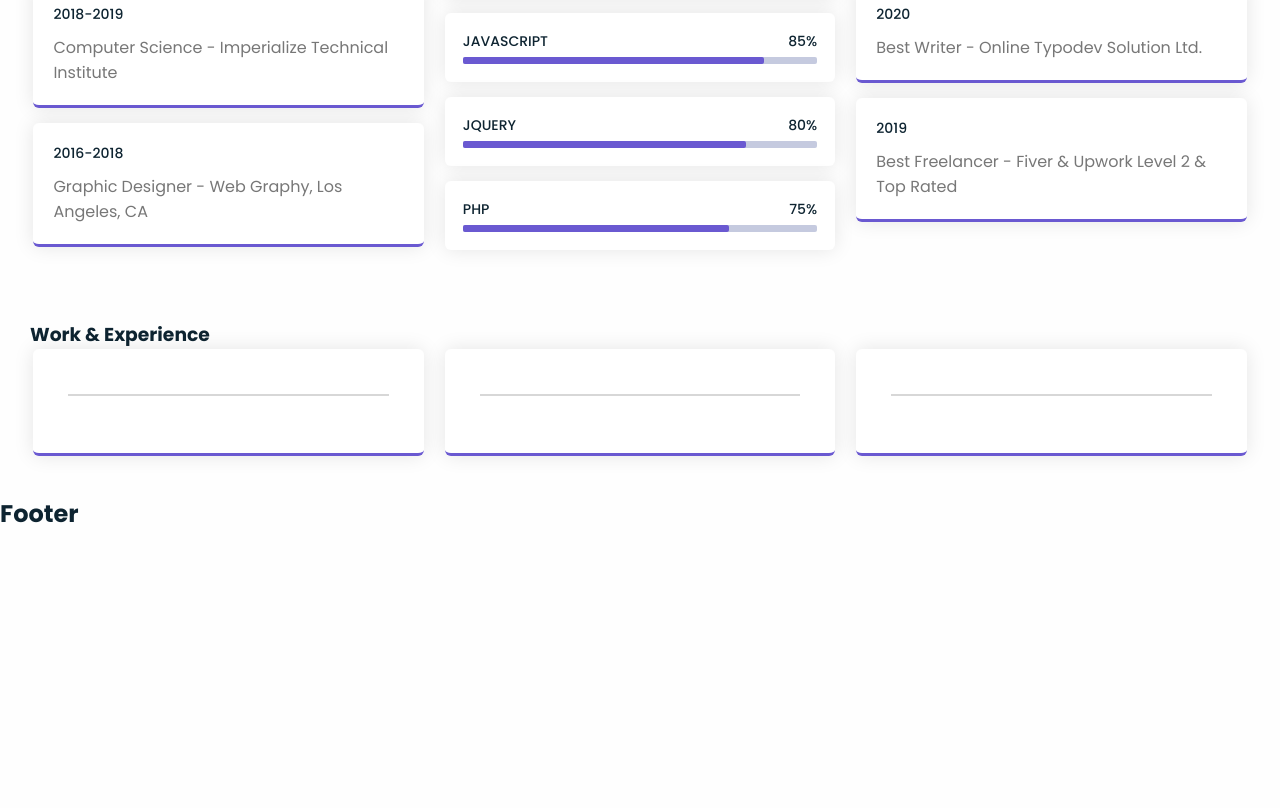
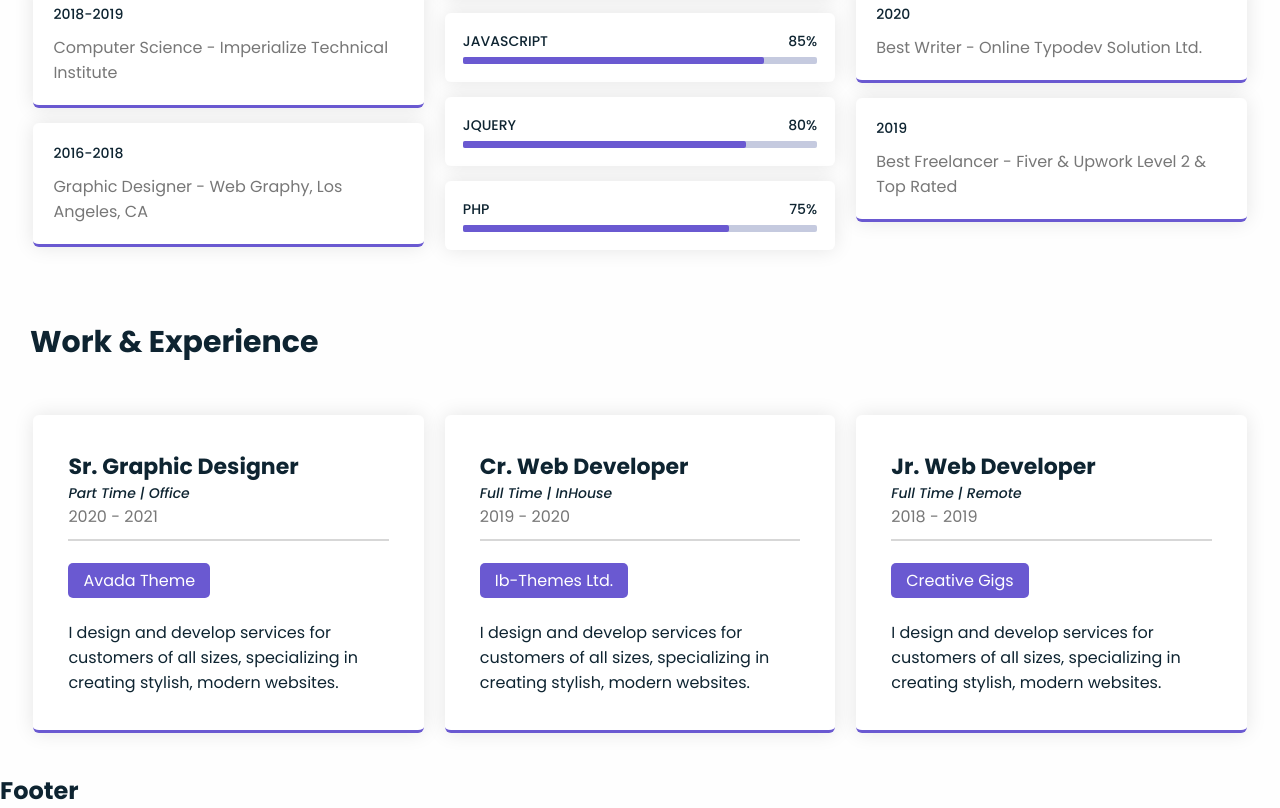
Before and after one commit to masha-masha/react-portfolio, a React (Vite) app: page / in a window 1280 px wide. Shown: the part 1966-2774 px from the top of the page. Before the commit the page ends 2497 px from the top, so only its background shows below. Built offline with nearby package versions, Linux system fonts and the light colour scheme.

Commit message:
the code block with work experience is moved to a separate component WorkExperience

```diff
--- a/src/components/skills/SkillsInfo.jsx
+++ b/src/components/skills/SkillsInfo.jsx
@@ -3,6 +3,7 @@ import SectionTitle from "../sectionTitle/SectionTitle";
 import Education from "./Education";
 import Awards from "./Awards";
 import Skills from "./Skills";
+import WorkExperience from "./WorkExperience";
 
 const SkillsInfo = () => {
  return (
@@ -31,39 +32,8 @@ const SkillsInfo = () => {
      </div>
     </div>
     <div className="education work-exp">
-     <h3 claaName="work-exp-title">Work & Experience</h3>
-     <div className="skills-info">
-      <div className="experience-card">
-       <div className="upper">
-        <h5></h5>
-        <h3></h3>
-        <span></span>
-       </div>
-       <div className="hr"></div>
-       <h4></h4>
-       <p></p>
-      </div>
-      <div className="experience-card">
-        <div className="upper">
-        <h5></h5>
-        <h3></h3>
-        <span></span>
-       </div>
-       <div className="hr"></div>
-       <h4></h4>
-       <p></p>
-      </div>
-      <div className="experience-card">
-        <div className="upper">
-        <h5></h5>
-        <h3></h3>
-        <span></span>
-       </div>
-       <div className="hr"></div>
-       <h4></h4>
-       <p></p>
-      </div>
-     </div>
+     <h3 className="work-exp-title">Work & Experience</h3>
+    <WorkExperience/>
     </div>
    </div>
   </section>
--- /dev/null
+++ b/src/components/skills/WorkExperience.jsx
@@ -0,0 +1,24 @@
+import { workExperience } from '../../data/WorkExperience';
+
+const WorkExperience = () => {
+ return (
+  <div className="skills-info">
+   {workExperience.map(
+    ({ title, employment, period, company, description }, index) => (
+     <div class='experience-card' key={index}>
+      <div class='upper'>
+       <h3>{title}</h3>
+       <h5>{employment}</h5>
+       <span>{period}</span>
+      </div>
+      <div class='hr'></div>
+      <h4 class='label'>{company}</h4>
+      <p>{description}</p>
+     </div>
+    )
+   )}
+  </div>
+ );
+};
+
+export default WorkExperience;
--- /dev/null
+++ b/src/data/WorkExperience.js
@@ -0,0 +1,24 @@
+export const workExperience = [
+    {
+        title: "Sr. Graphic Designer",
+        employment: "Part Time | Office",
+        period: "2020 - 2021",
+        company: "Avada Theme",
+        description: "I design and develop services for customers of all sizes, specializing in creating stylish, modern websites. "
+    },
+    {
+        title: "Cr. Web Developer",
+        employment: "Full Time | InHouse",
+        period:"2019 - 2020",
+        company: "ib-themes ltd.",
+        description: "I design and develop services for customers of all sizes, specializing in creating stylish, modern websites."
+    },
+    {
+        title: "Jr. Web Developer",
+        employment: "Full Time | Remote",
+        period:"2018 - 2019",
+        company: "Creative Gigs",
+        description: "I design and develop services for customers of all sizes, specializing in creating stylish, modern websites."
+    },
+
+]
```
